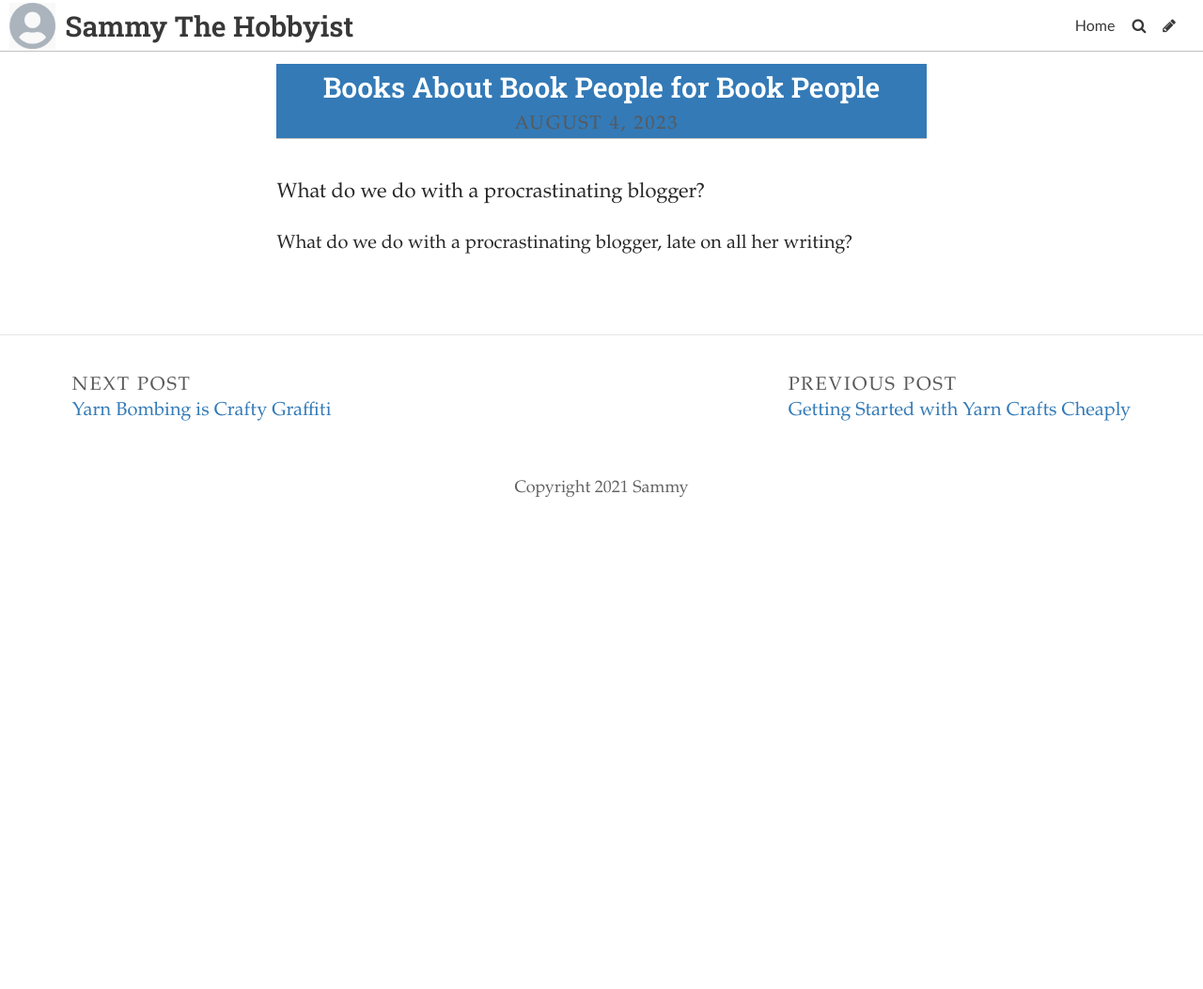
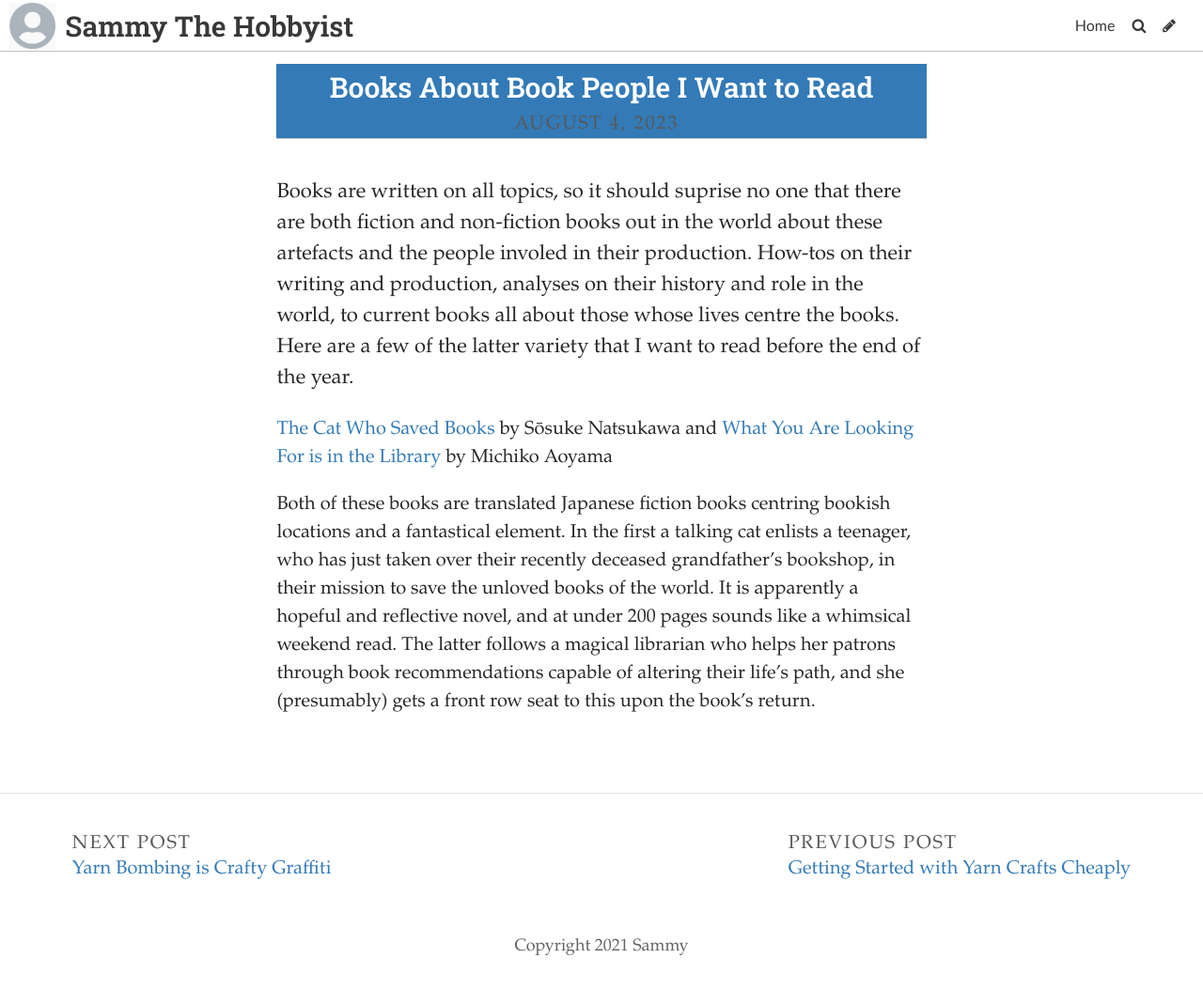
Before and after one commit to SammySpinsAYarn/Blog, a Jekyll site: the page built from _posts/2023-08-21-what-do-we-do-with-a-procrastinating-blogger.md, in a window 1280 px wide. Shown: the whole page at 94% size. Built offline with Jekyll 4.4.1, drawn with Linux system fonts in a browser that asks for light colours; some web fonts are replaced; before the commit the page ends 900 px from its top, so only the background shows below that.

Commit message:
Update Post “2023-08-21-what-do-we-do-with-a-procrastinating-blogger”

```diff
--- a/_posts/2023-08-21-what-do-we-do-with-a-procrastinating-blogger.md
+++ b/_posts/2023-08-21-what-do-we-do-with-a-procrastinating-blogger.md
@@ -1,10 +1,12 @@
 ---
 layout: post
-title: Books About Book People for Book People
+title: Books About Book People I Want to Read
 date: 2023-08-04T14:00:26.333Z
 title_color: "#ffffff"
 comments: false
 ---
-What do we do with a procrastinating blogger?
+Books are written on all topics, so it should suprise no one that there are both fiction and non-fiction books out in the world about these artefacts and the people involed in their production. How-tos on their writing and production, analyses on their history and role in the world, to current books all about those whose lives centre the books. Here are a few of the latter variety that I want to read before the end of the year.
 
-What do we do with a procrastinating blogger, late on all her writing?
+[T﻿he Cat Who Saved Books](https://app.thestorygraph.com/books/19a53404-887d-4bde-b209-60fb17679d2c) by Sōsuke Natsukawa and [What You Are Looking For is in the Library](https://app.thestorygraph.com/books/2409ddb7-9114-42fd-86c4-39996c61befc) by Michiko Aoyama
+
+B﻿oth of these books are translated Japanese fiction books centring bookish locations and a fantastical element. In the first a talking cat enlists a teenager, who has just taken over their recently deceased grandfather's bookshop, in their mission to save the unloved books of the world. It is apparently a hopeful and reflective novel, and at under 200 pages sounds like a whimsical weekend read. The latter follows a magical librarian who helps her patrons through book recommendations capable of altering their life's path, and she (presumably) gets a front row seat to this upon the book's return.
```
